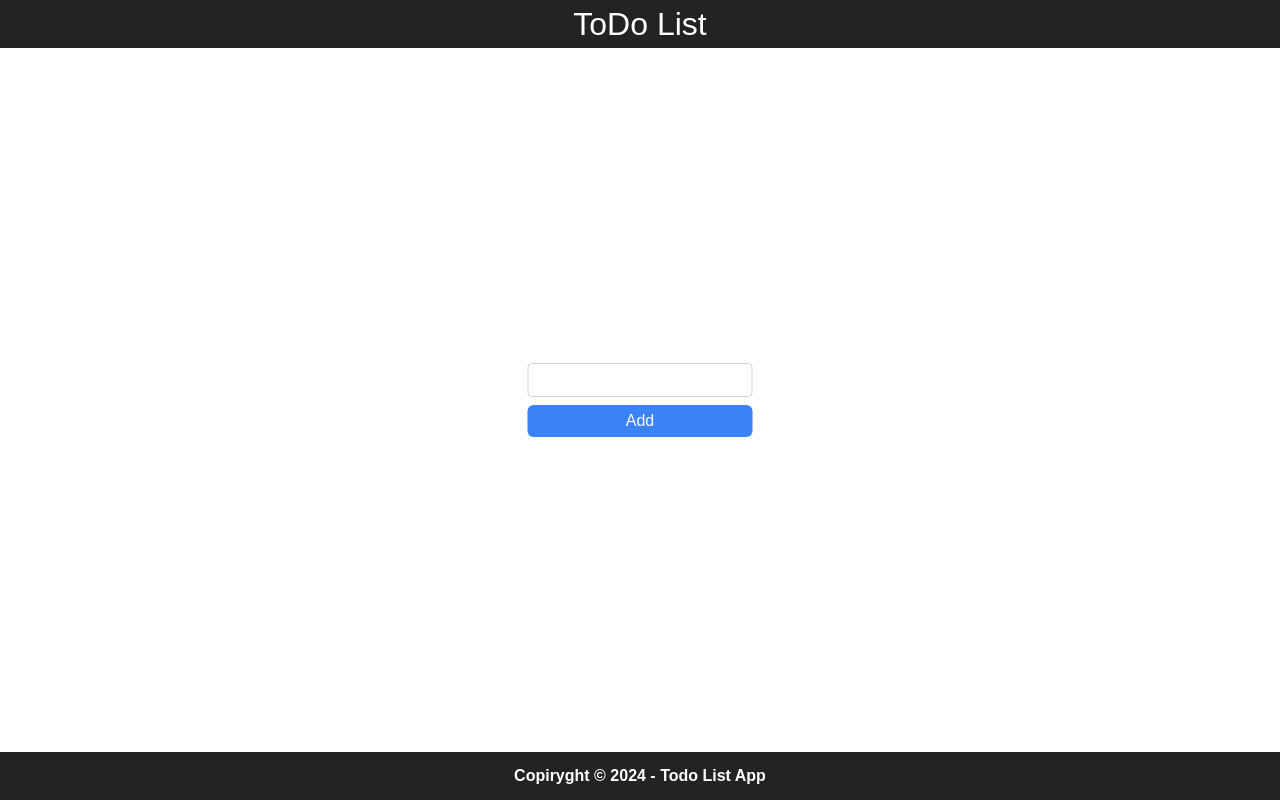
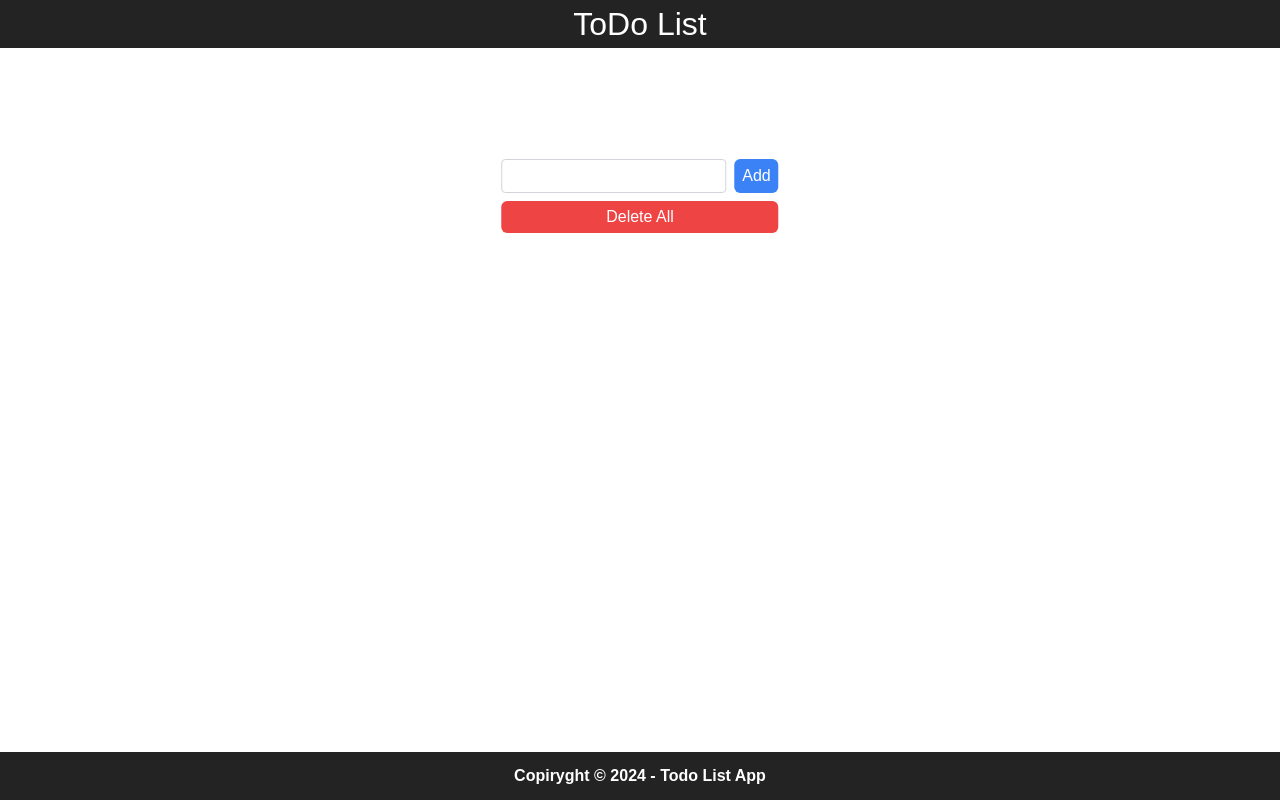
Before and after one commit to bale231/to-do-list-app, a React (Vite) app in the folder to-do-list-app/: page / in a window 1280 px wide. Built offline with nearby package versions, Linux system fonts and the light colour scheme.

Commit message:
Add features and style to button delete

```diff
--- a/to-do-list-app/src/App.jsx
+++ b/to-do-list-app/src/App.jsx
@@ -24,7 +24,7 @@ function App() {
   return (
     <>
       <Navbar />
-      <div className="container">
+      <div className="container ">
         <ToDoList tasks={tasks} onTaskChange={handleTaskChange} />
       </div>
       <Footer />
--- a/to-do-list-app/src/assets/components/ToDoList.jsx
+++ b/to-do-list-app/src/assets/components/ToDoList.jsx
@@ -6,6 +6,10 @@ const ToDoList = ({ tasks, onTaskChange }) => {
   const handleDelete = (id) => {
     const updatedTasks = tasks.filter((task) => task.id !== id);
     onTaskChange(updatedTasks);
+  };
+
+  const handleDeleteAll = () => {
+    onTaskChange([]);
   };
 
   const handleToggle = (id) => {
@@ -26,7 +30,8 @@ const ToDoList = ({ tasks, onTaskChange }) => {
   };
 
   return (
-    <div className="todo-list flex flex-col gap-2 absolute top-[50%] left-[50%] translate-x-[-50%] translate-y-[-50%]">
+    <div className=" flex flex-col gap-2 absolute top-[50%] left-[50%] translate-x-[-50%] translate-y-[-50%]">
+      <div className="flex gap-2">
         <input
           type="text"
           value={inputValue}
@@ -40,7 +45,16 @@ const ToDoList = ({ tasks, onTaskChange }) => {
         >
           Add
         </button>
+      </div>
+      <button
+        onClick={handleDeleteAll}
+        className="bg-red-500 text-white px-2 py-1 rounded-md"
+      >
+        Delete All
+      </button>
+      <div className="h-[400px] overflow-auto flex flex-col gap-2">
         {tasks.map((task) => (
+          <>
             <div
               key={task.id}
               className="todo-item flex items-center justify-between gap-2 border-b border-gray-300 pb-2"
@@ -52,9 +66,11 @@ const ToDoList = ({ tasks, onTaskChange }) => {
                 className="mr-2 border-r-2 border-black h-4 w-4 rounded text-blue-600 focus:ring-blue-500 border-r-black"
               />
               <p>{task.text}</p>
-          <button onClick={() => handleDelete(task.id)}>Delete</button>
+              <button onClick={() => handleDelete(task.id)} className="bg-red-500 text-white px-2 py-1 rounded-md">Delete</button>
             </div>
+          </>
         ))}
+      </div>
     </div>
   );
 };
```
Lines whose indentation alone changed are shown as unchanged.
